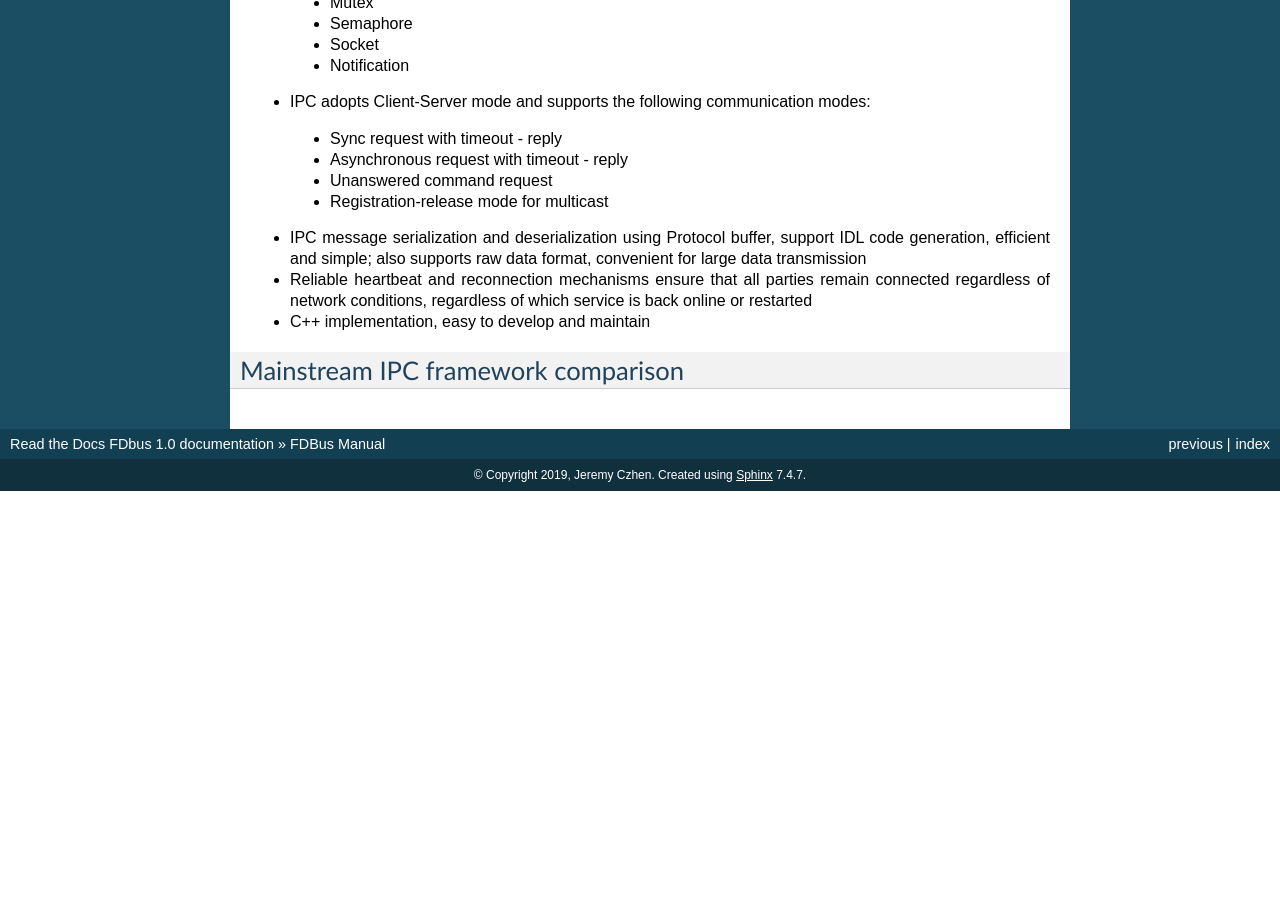
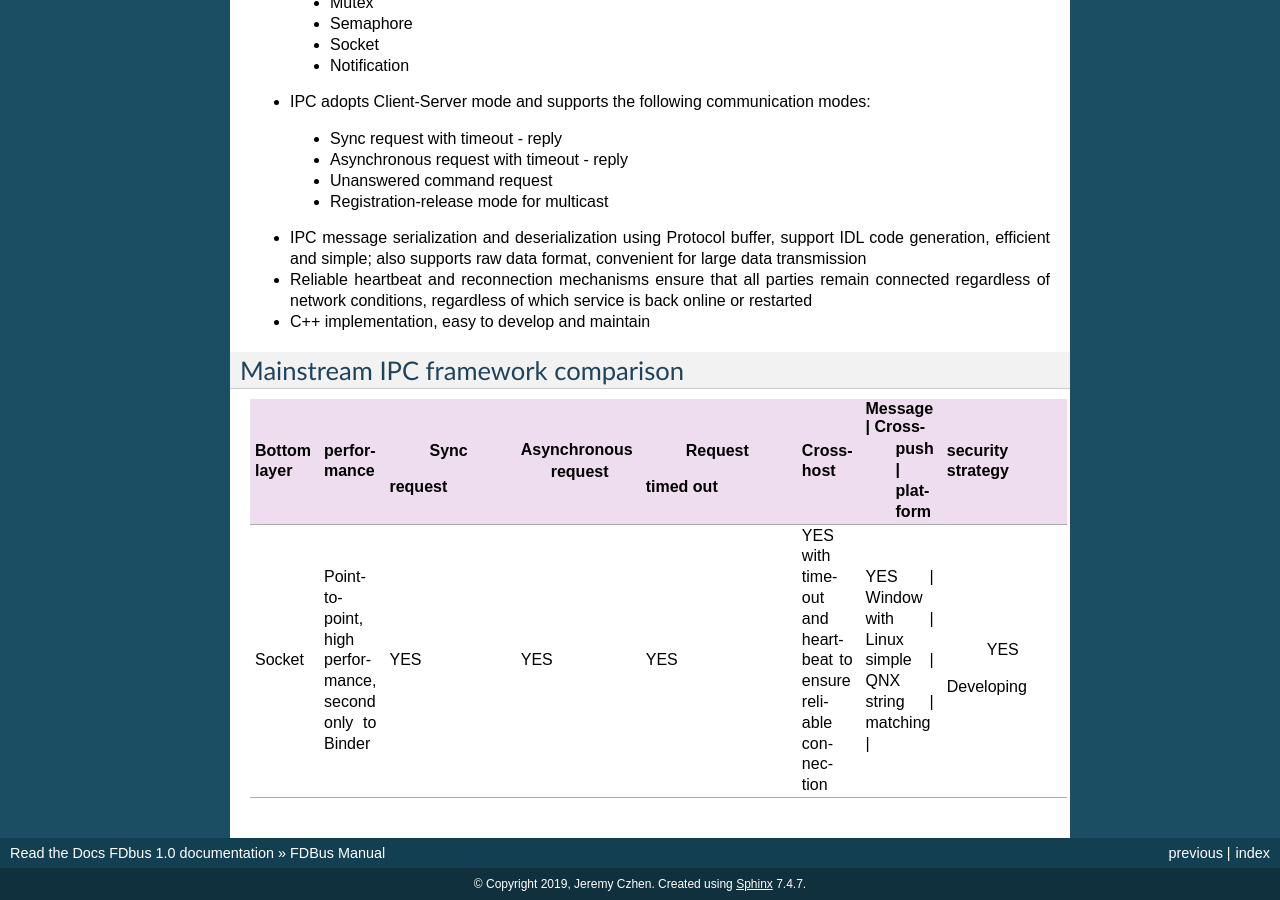
Before and after one commit to lanbengbeng/fdbus-doc, a Sphinx documentation site: the page built from docs/manual.rst, in a window 1280 px wide and 900 px high, scrolled down 1864 px. Built offline with Sphinx 7.4.7, drawn with Linux system fonts in a browser that asks for light colours; before the commit the page ends 2355 px from its top, so only the background shows below that.

Commit message:
update manual

```diff
--- a/docs/manual.rst
+++ b/docs/manual.rst
@@ -109,3 +109,14 @@ that you have to pay for closed source software.
 
 Mainstream IPC framework comparison
 -----------------------------------
+
++--------+-------------------+---------+--------------+-----------+--------------------+----------+----------+------------+
+| Bottom |    performance    |  Sync   | Asynchronous |  Request  |     Cross-host     | Message  |  Cross-  |  security  |
+| layer  |                   | request |   request    | timed out |                    |  push    | platform |  strategy  |
++========+===================+=========+==============+===========+====================+=====================+============+
+| Socket | Point-to-point,   |   YES   |      YES     |    YES    | YES                | YES      | Window   |  YES       |
+|        | high performance, |         |              |           | with timeout       | with     | Linux    | Developing |
+|        | second only to    |         |              |           | and heartbeat      | simple   | QNX      |            |
+|        | Binder            |         |              |           | to ensure reliable | string   |          |            |
+|        |                   |         |              |           | connection         | matching |          |            |
++--------+-------------------+---------+--------------+-----------+--------------------+----------+----------+------------+
```
